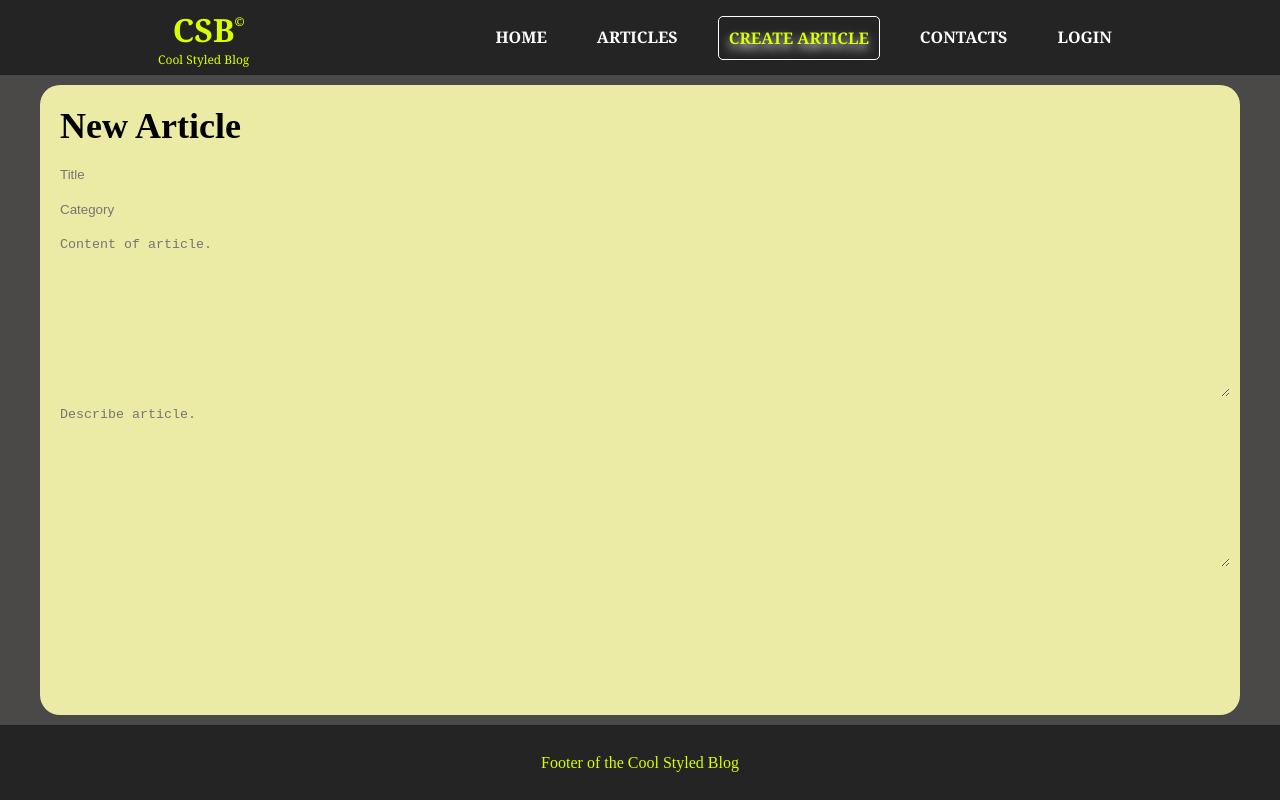
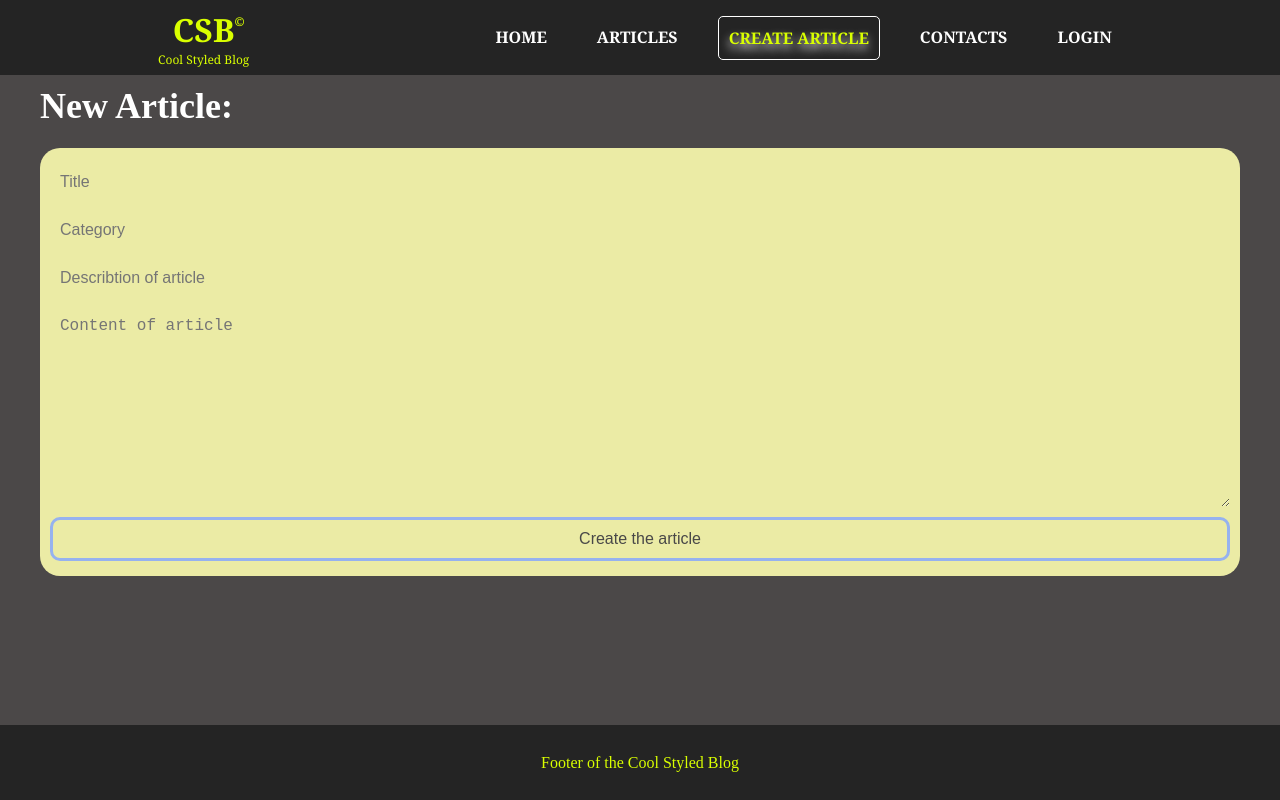
Before and after one commit to seniorua/blog_page, a React (Vite) app: page /new-article in a window 1280 px wide. Built offline with nearby package versions, Linux system fonts and the light colour scheme; no server answers.

Commit message:
mac bag - to windows

```diff
--- a/src/index.css
+++ b/src/index.css
@@ -171,8 +171,27 @@ footer {
   border-radius: 20px;
 }
 .new-article * {
+  margin: 5px 0;
   padding: 10px;
+  font-size: 16px;
   background-color: transparent;
   box-shadow: none;
   border-style: none;
+  border-radius: 10px;
 }
+
+.create-article-button {
+  border: 3px solid rgb(150, 178, 239);
+  background-color: transparent;
+
+  color: rgb(73, 72, 72);
+  border-radius: 10px;
+  cursor: pointer;
+  transition: .3s;
+}
+.create-article-button:hover {
+  background-color: #32b83d4b;
+}
+.create-article-button:active {
+  background-color: #32b83dca;
+}
--- a/src/pages/NewArticle.jsx
+++ b/src/pages/NewArticle.jsx
@@ -1,24 +1,40 @@
-import { useLocation, useNavigate } from "react-router-dom";
+import { useNavigate } from "react-router-dom";
+import { useRef } from "react";
 
 export const NewArticle = () => {
   const navigate = useNavigate();
-  const { state }  = useLocation();
+  const title = useRef(undefined);
+  const content = useRef(undefined);
 
   const toArticles = () => {
     navigate("/");
   };
 
+  const creareArticlePress = () => {
+    console.log('title: ', title);
+    console.log('content: ', content);
+  }
   return (
-    <div className="new-article wrapper">
-      {/* <h3 onClick={toArticles} style={{ cursor: "pointer", color: "blue" }}>
-        {"<"} сделать, чтоб возвращалась на шаг назад
-        {"< "}Home
-      </h3> */}
-      <h1>New Article</h1>
-      <input type="text" placeholder="Title" />
-      <input type="text" placeholder="Category" />
-      <textarea name="content" id="" cols="30" rows="10" placeholder="Content of article."></textarea>
-      <textarea name="description" id="" cols="30" rows="10" placeholder="Describe article."></textarea>
+    <div className="wrapper">
+      <h1>New Article:</h1><br />
+      <div className="new-article">
+        {/* <h3 onClick={toArticles} style={{ cursor: "pointer", color: "blue" }}>
+          {"<"} сделать, чтоб возвращалась на шаг назад
+          {"< "}Home
+        </h3> */}
+        <input ref={title} type="text" placeholder="Title" />
+        <input type="text" placeholder="Category" />
+        <input type="text" placeholder="Describtion of article" />
+        <textarea
+          ref={content}
+          name="content"
+          id=""
+          cols="30"
+          rows="10"
+          placeholder="Content of article"
+        ></textarea>
+        <button className="create-article-button" onClick={creareArticlePress}>Create the article</button>
+      </div>
     </div>
   );
 };
```
